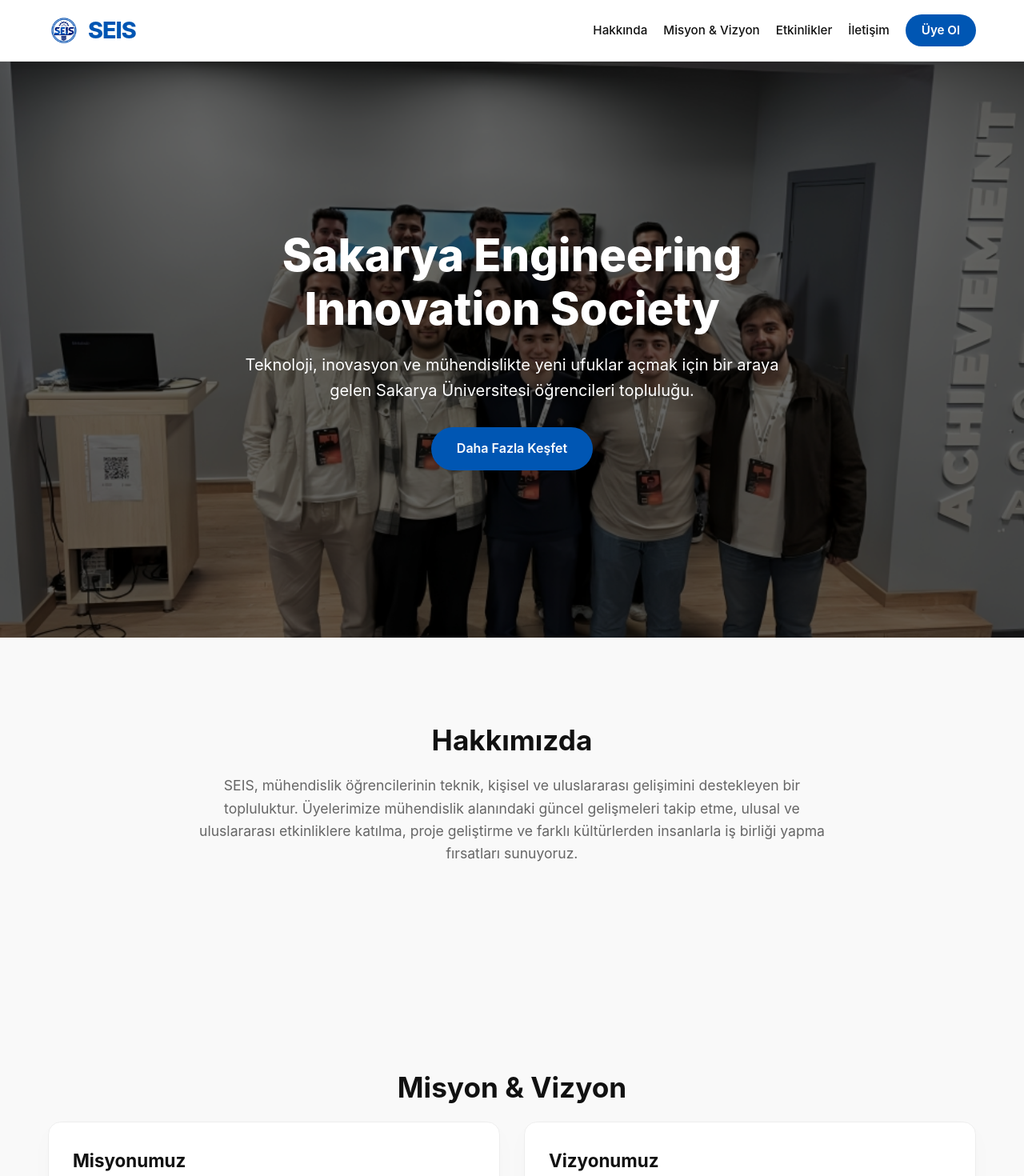
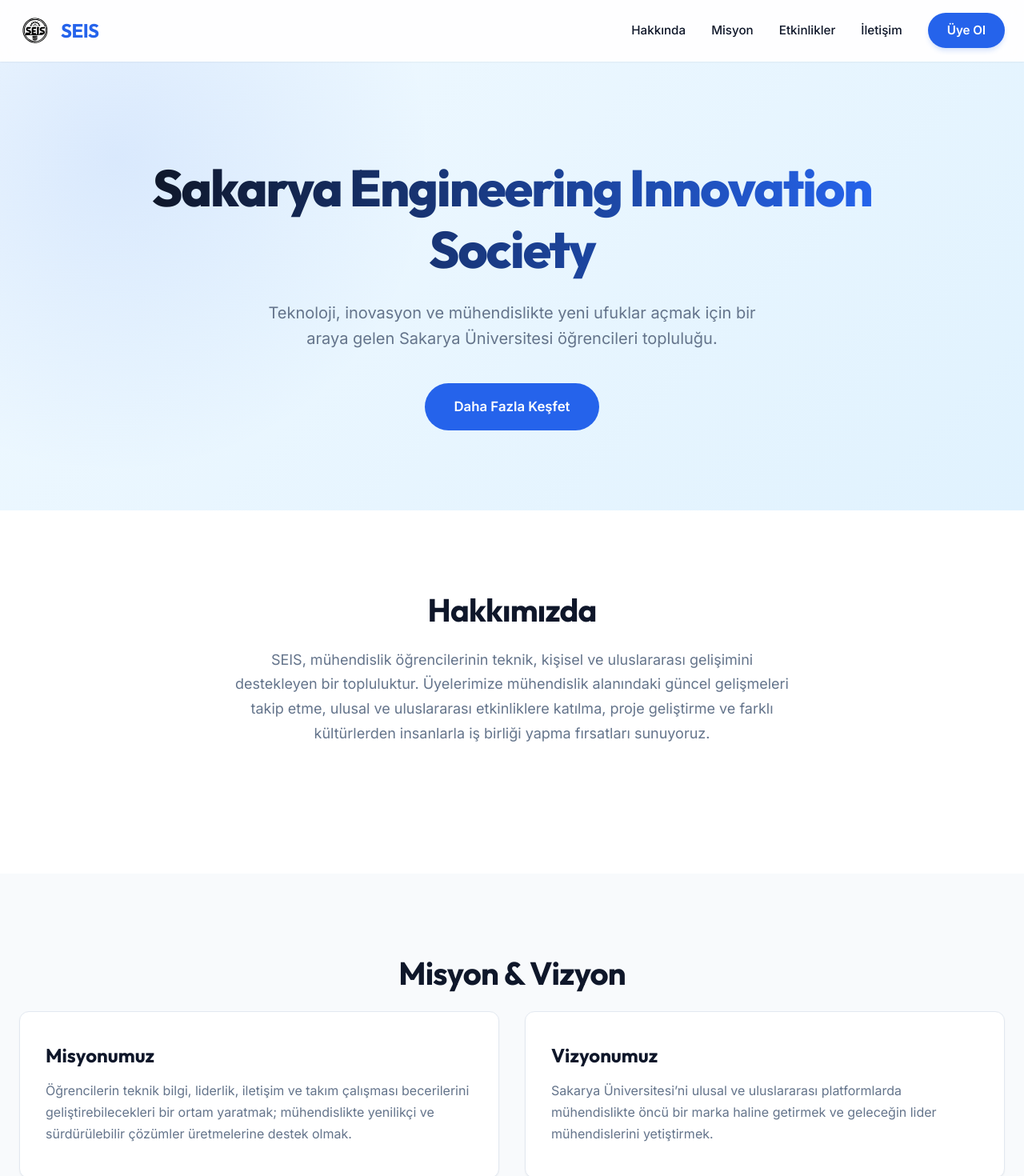
Before and after one commit to methin00/seisproject, a React (Vite) app: page / in a window 1280 px wide. Shown: the top 1470 px of the page at 80% size. Built offline with nearby package versions, Linux system fonts and the light colour scheme.

Commit message:
new interface drop

```diff
--- a/index.html
+++ b/index.html
@@ -1,10 +1,19 @@
 <!doctype html>
-<html lang="en">
+<html lang="tr">
   <head>
     <meta charset="UTF-8" />
     <link rel="icon" type="image/svg+xml" href="/seis.svg" />
     <meta name="viewport" content="width=device-width, initial-scale=1.0" />
-    <title>SEIS - Sakarya Engineering & Innovation Society</title>
+    <title>SEIS - Sakarya Engineering Innovation Society</title>
+    <meta name="description" content="Sakarya Üniversitesi mühendislik öğrencileri topluluğu. Teknoloji, inovasyon ve kariyer odaklı etkinlikler, projeler ve network fırsatları." />
+    <meta name="keywords" content="Sakarya Üniversitesi, SEIS, Mühendislik Kulübü, Teknoloji, İnovasyon, Öğrenci Topluluğu" />
+    <meta name="robots" content="index, follow" />
+    <meta name="author" content="SEIS" />
+
+    <!-- Google Fonts: Outfit & Inter -->
+    <link rel="preconnect" href="https://fonts.googleapis.com">
+    <link rel="preconnect" href="https://fonts.gstatic.com" crossorigin>
+    <link href="https://fonts.googleapis.com/css2?family=Inter:wght@300;400;500;600;700&family=Outfit:wght@400;500;700;800&display=swap" rel="stylesheet">
   </head>
   <body>
     <div id="root"></div>
--- a/src/components/Card.jsx
+++ b/src/components/Card.jsx
@@ -1,11 +1,10 @@
 import React from "react";
-
 
 export default function Card({ title, text }) {
     return (
-        <div className="card" data-reveal>
+        <article className="card" data-reveal>
             {title && <h3>{title}</h3>}
             {text && <p>{text}</p>}
-        </div>
+        </article>
     );
 }
--- a/src/components/Header.jsx
+++ b/src/components/Header.jsx
@@ -1,21 +1,19 @@
 import React from "react";
-// Logonu src/assets klasörüne koyup buradan import edebilirsin veya public klasöründen çekebilirsin.
-// Şimdilik placeholder bir yazı/resim alanı bıraktım.
 
 export default function Header() {
     return (
         <header className="site-header">
             <div className="header-container">
                 {/* LOGO ALANI */}
-                <div className="site-logo">
-                    <img src="/seis.png" alt="SEIS Logo"/>
-                    <span className="logo-text">SEIS</span>
-                </div>
+                <a href="#" className="site-logo">
+                    <img src="/seis.svg" alt="SEIS Logo" />
+                    SEIS
+                </a>
 
                 {/* NAVIGASYON */}
                 <nav className="site-nav">
                     <a href="#hakkinda">Hakkında</a>
-                    <a href="#misyon-vizyon">Misyon & Vizyon</a>
+                    <a href="#misyon-vizyon">Misyon</a>
                     <a href="#etkinlikler">Etkinlikler</a>
                     <a href="#iletisim">İletişim</a>
                     <a href="#uye-ol" className="nav-btn">Üye Ol</a>
--- a/src/components/Hero.jsx
+++ b/src/components/Hero.jsx
@@ -1,10 +1,8 @@
 import React from "react";
-import "../Hero.css";
 
 export default function Hero() {
     return (
         <section className="hero">
-            <div className="hero-overlay">
             <div className="hero-content">
                 <h1>Sakarya Engineering Innovation Society</h1>
                 <p>
@@ -15,7 +13,6 @@
                     <a href="#hakkinda" className="btn btn-primary">Daha Fazla Keşfet</a>
                 </div>
             </div>
-            </div>
         </section>
     );
 }
--- a/src/pages/SeisLanding.jsx
+++ b/src/pages/SeisLanding.jsx
@@ -18,6 +18,7 @@
     return (
         <div>
             <Header />
+            <main>
                 <Hero />
 
                 {/* Hakkında */}
@@ -60,7 +61,7 @@
                     lead="SEIS ailesine katılmak, etkinliklere katılmak ve kendini geliştirmek için başvurunu hemen yap."
                 >
                     <div style={{ textAlign: "center", marginTop: 16 }}>
-                    <button className="btn" onClick={handleApplyClick}>Başvuru Yap</button>
+                        <button className="btn btn-primary" onClick={handleApplyClick}>Başvuru Yap</button>
                     </div>
                 </Section>
 
@@ -73,7 +74,7 @@
                         Instagram: <a href="https://instagram.com/seis_eu" target="_blank" rel="noreferrer">@seis_eu</a>
                     </p>
                 </Section>
-
+            </main>
             <Footer />
         </div>
     );
--- a/src/styles/seis.css
+++ b/src/styles/seis.css
@@ -1,59 +1,119 @@
 /* --- Reset & Base --- */
 :root {
-    --primary-color: #0056b3; /* SEIS Mavisi */
-    --secondary-color: #111;
-    --text-color: #333;
-    --light-bg: #f9f9f9;
-    --white: #ffffff;
-    --transition: all 0.3s ease;
+    /* Color Palette */
+    --primary-color: #2563EB;
+    /* Royal Blue */
+    --primary-dark: #1E40AF;
+    --secondary-color: #0F172A;
+    /* Deep Navy */
+    --text-color: #334155;
+    /* Slate 700 */
+    --text-light: #64748B;
+    /* Slate 500 */
+    --bg-body: #F8FAFC;
+    /* Slate 50 */
+    --bg-white: #FFFFFF;
+
+    /* Typography */
+    --font-heading: 'Outfit', sans-serif;
+    --font-body: 'Inter', sans-serif;
+
+    /* Effects */
+    --shadow-sm: 0 1px 2px 0 rgb(0 0 0 / 0.05);
+    --shadow-md: 0 4px 6px -1px rgb(0 0 0 / 0.1), 0 2px 4px -2px rgb(0 0 0 / 0.1);
+    --shadow-lg: 0 10px 15px -3px rgb(0 0 0 / 0.1), 0 4px 6px -4px rgb(0 0 0 / 0.1);
+    --transition: all 0.3s cubic-bezier(0.4, 0, 0.2, 1);
+    --radius: 12px;
 }
 
-* { margin: 0; padding: 0; box-sizing: border-box; }
-html { scroll-behavior: smooth; }
+* {
+    margin: 0;
+    padding: 0;
+    box-sizing: border-box;
+}
+
+html {
+    scroll-behavior: smooth;
+}
+
 body {
-    font-family: 'Inter', 'Helvetica Neue', Arial, sans-serif;
-    background: var(--light-bg);
+    font-family: var(--font-body);
+    background: var(--bg-body);
     color: var(--text-color);
     line-height: 1.6;
+    -webkit-font-smoothing: antialiased;
 }
-a { text-decoration: none; color: inherit; transition: var(--transition); }
-ul { list-style: none; }
+
+h1,
+h2,
+h3,
+h4,
+h5,
+h6 {
+    font-family: var(--font-heading);
+    color: var(--secondary-color);
+    line-height: 1.2;
+}
+
+a {
+    text-decoration: none;
+    color: inherit;
+    transition: var(--transition);
+}
+
+ul {
+    list-style: none;
+}
+
+img {
+    max-width: 100%;
+    display: block;
+}
 
 /* --- Header --- */
 header.site-header {
-    background: rgba(255, 255, 255, 0.95);
-    backdrop-filter: blur(10px);
-    border-bottom: 1px solid #eaeaea;
+    background: rgba(255, 255, 255, 0.8);
+    backdrop-filter: blur(12px);
+    -webkit-backdrop-filter: blur(12px);
+    border-bottom: 1px solid rgba(255, 255, 255, 0.3);
     position: sticky;
     top: 0;
     z-index: 1000;
-    padding: 15px 0;
-    box-shadow: 0 2px 10px rgba(0,0,0,0.05);
+    padding: 16px 0;
+    box-shadow: var(--shadow-sm);
 }
 
 .header-container {
-    max-width: 1200px;
+    max-width: 1280px;
     margin: 0 auto;
     display: flex;
     justify-content: space-between;
     align-items: center;
-    padding: 0 20px;
+    padding: 0 24px;
 }
 
 /* Logo Alanı */
 .site-logo {
-    font-size: 1.8rem;
-    font-weight: 800;
-    color: var(--primary-color);
-    letter-spacing: -1px;
     display: flex;
     align-items: center;
-    gap: 10px;
+    gap: 12px;
+    font-family: var(--font-heading);
+    font-weight: 700;
+    font-size: 1.5rem;
+    color: var(--primary-color);
+    letter-spacing: -0.02em;
 }
-.site-logo img { height: 40px; } /* Logo resmi eklenirse boyutu */
+
+.site-logo img {
+    height: 40px;
+}
 
 /* Navigasyon */
-.site-nav { display: flex; align-items: center; gap: 20px; }
+.site-nav {
+    display: flex;
+    align-items: center;
+    gap: 32px;
+}
 
 .site-nav a {
     font-weight: 500;
@@ -62,155 +122,274 @@
     position: relative;
 }
 
-.site-nav a:not(.nav-btn):hover { color: var(--primary-color); }
+.site-nav a:not(.nav-btn)::after {
+    content: '';
+    position: absolute;
+    width: 0;
+    height: 2px;
+    bottom: -4px;
+    left: 0;
+    background-color: var(--primary-color);
+    transition: var(--transition);
+}
+
+.site-nav a:not(.nav-btn):hover::after {
+    width: 100%;
+}
+
+.site-nav a:not(.nav-btn):hover {
+    color: var(--primary-color);
+}
 
 /* Özel Buton Görünümlü Link (Üye Ol) */
 .site-nav .nav-btn {
     background: var(--primary-color);
-    color: var(--white);
-    padding: 8px 20px;
-    border-radius: 50px;
+    color: var(--bg-white);
+    padding: 10px 24px;
+    border-radius: 9999px;
+    /* Pill shape */
     font-weight: 600;
-}
-.site-nav .nav-btn:hover {
-    background: #004494;
-    transform: translateY(-2px);
-    box-shadow: 0 4px 12px rgba(0, 86, 179, 0.3);
+    box-shadow: 0 4px 6px -1px rgba(37, 99, 235, 0.2);
 }
 
-/* --- Hero Typography --- */
+.site-nav .nav-btn:hover {
+    background: var(--primary-dark);
+    transform: translateY(-1px);
+    box-shadow: 0 10px 15px -3px rgba(37, 99, 235, 0.3);
+}
+
+/* --- Hero --- */
+.hero {
+    position: relative;
+    /* Modern Gradient Background */
+    background: linear-gradient(135deg, #f0f9ff 0%, #e0f2fe 100%);
+    padding: 120px 20px 100px;
+    display: flex;
+    align-items: center;
+    justify-content: center;
+    text-align: center;
+    overflow: hidden;
+}
+
+/* Background Abstract decoration (optional) */
+.hero::before {
+    content: '';
+    position: absolute;
+    top: -50%;
+    left: -20%;
+    width: 800px;
+    height: 800px;
+    background: radial-gradient(circle, rgba(37, 99, 235, 0.1) 0%, transparent 70%);
+    border-radius: 50%;
+    z-index: 0;
+}
+
+.hero-content {
+    max-width: 900px;
+    z-index: 1;
+}
+
 .hero h1 {
-    font-size: 3.5rem;
+    font-size: 4rem;
     font-weight: 800;
-    margin-bottom: 20px;
-    line-height: 1.2;
-    animation: fadeUp 1s forwards;
+    margin-bottom: 24px;
+    letter-spacing: -0.03em;
+    background: linear-gradient(to right, var(--secondary-color), var(--primary-color));
+    -webkit-background-clip: text;
+    background-clip: text;
+    -webkit-text-fill-color: transparent;
+    animation: fadeUp 0.8s ease-out forwards;
 }
+
 .hero p {
     font-size: 1.25rem;
-    margin-bottom: 30px;
-    opacity: 0.9;
-    max-width: 700px;
+    margin-bottom: 40px;
+    color: var(--text-light);
+    max-width: 650px;
     margin-left: auto;
     margin-right: auto;
-    animation: fadeUp 1s 0.2s forwards;
+    animation: fadeUp 0.8s 0.1s ease-out forwards;
 }
 
 /* --- Sections --- */
 section.section {
-    padding: 100px 20px;
-    max-width: 1200px;
+    padding: 100px 24px;
+    max-width: 1280px;
     margin: auto;
 }
 
+/* Alternate Background for sections */
+section:nth-of-type(even) {
+    background: var(--bg-white);
+    /* Make sure to span full width if confined in container, usually handled by wrapper */
+    /* If section.section has max-width, we might need a wrapper.
+       For now assuming full width layout.
+    */
+}
+
 .section__title {
-    font-size: 2.2rem;
-    margin-bottom: 15px;
+    font-size: 2.5rem;
+    margin-bottom: 24px;
     font-weight: 700;
     text-align: center;
     color: var(--secondary-color);
+    letter-spacing: -0.02em;
 }
 
 .section__lead {
     text-align: center;
-    color: #666;
-    max-width: 800px;
-    margin: 0 auto 50px;
-    font-size: 1.1rem;
+    color: var(--text-light);
+    max-width: 700px;
+    margin: 0 auto 60px;
+    font-size: 1.125rem;
+    line-height: 1.7;
 }
 
 /* --- Cards --- */
 .card-grid {
     display: grid;
-    grid-template-columns: repeat(auto-fit, minmax(300px, 1fr));
-    gap: 30px;
+    grid-template-columns: repeat(auto-fit, minmax(320px, 1fr));
+    gap: 32px;
 }
 
 .card {
-    background: var(--white);
-    border-radius: 16px;
-    padding: 30px;
-    border: 1px solid #eee;
-    box-shadow: 0 10px 30px rgba(0,0,0,0.02);
+    background: var(--bg-white);
+    border-radius: var(--radius);
+    padding: 40px 32px;
+    border: 1px solid #e2e8f0;
+    box-shadow: var(--shadow-sm);
     transition: var(--transition);
-    opacity: 0; /* Animasyon için */
+    opacity: 0;
+    /* Animasyon için JS kontrolünde */
     transform: translateY(20px);
 }
 
-/* Card Animasyonu (Görünür olduğunda) */
-.card.visible { animation: fadeUp 0.6s forwards; }
+/* JS ile 'visible' class'ı eklenince */
+.card.visible {
+    animation: fadeUp 0.6s ease-out forwards;
+}
 
 .card:hover {
-    transform: translateY(-10px);
-    box-shadow: 0 20px 40px rgba(0,0,0,0.08);
-    border-color: transparent;
+    transform: translateY(-8px);
+    box-shadow: var(--shadow-lg);
+    border-color: #cbd5e1;
 }
 
 .card h3 {
-    margin-bottom: 15px;
-    font-size: 1.4rem;
+    margin-bottom: 16px;
+    font-size: 1.5rem;
     color: var(--secondary-color);
 }
+
 .card p {
     font-size: 1rem;
-    color: #555;
+    color: var(--text-light);
     line-height: 1.7;
 }
 
 /* --- Buttons --- */
 .btn {
-    display: inline-block;
-    padding: 14px 32px;
-    border-radius: 8px;
+    display: inline-flex;
+    justify-content: center;
+    align-items: center;
+    padding: 16px 36px;
+    border-radius: var(--radius);
     background: var(--secondary-color);
-    color: var(--white);
+    color: var(--bg-white);
     font-weight: 600;
     border: none;
     cursor: pointer;
     transition: var(--transition);
-    font-size: 1rem;
+    font-size: 1.05rem;
 }
+
 .btn:hover {
-    background: #333;
+    background: #1e293b;
     transform: translateY(-2px);
+    box-shadow: var(--shadow-md);
 }
+
 .btn-primary {
     background: var(--primary-color);
-    border-radius: 50px;
+    border-radius: 9999px;
 }
+
 .btn-primary:hover {
-    background: #004494;
+    background: var(--primary-dark);
 }
 
 /* --- Footer --- */
 .site-footer {
-    background: #1a1a1a;
-    color: #ccc;
-    padding: 60px 20px;
+    background: var(--secondary-color);
+    color: #94a3b8;
+    padding: 80px 24px;
     text-align: center;
-    margin-top: 80px;
-}
-.site-footer p { margin-bottom: 15px; opacity: 0.7; }
-.site-footer a {
-    color: #fff;
-    margin: 0 15px;
-    font-size: 0.9rem;
-    opacity: 0.6;
-}
-.site-footer a:hover { opacity: 1; text-decoration: underline; }
-
-/* --- Utilities & Animation --- */
-@keyframes fadeUp {
-    to { opacity: 1; transform: translateY(0); }
+    margin-top: 60px;
 }
 
-[data-reveal] { opacity: 0; transform: translateY(30px); }
-[data-reveal].visible { opacity: 1; transform: translateY(0); transition: opacity .8s cubic-bezier(0.5, 0, 0, 1), transform .8s cubic-bezier(0.5, 0, 0, 1); }
+.site-footer p {
+    margin-bottom: 16px;
+}
+
+.site-footer a {
+    color: #e2e8f0;
+    margin: 0 16px;
+    font-size: 0.95rem;
+    font-weight: 500;
+}
+
+.site-footer a:hover {
+    color: var(--bg-white);
+    text-decoration: none;
+}
 
 /* --- Responsive --- */
 @media (max-width: 768px) {
-    .header-container { flex-direction: column; gap: 15px; }
-    .site-nav { flex-wrap: wrap; justify-content: center; gap: 15px; }
-    .hero h1 { font-size: 2.2rem; }
-    .hero p { font-size: 1rem; }
+    .header-container {
+        flex-direction: column;
+        gap: 16px;
+    }
+
+    .site-nav {
+        gap: 16px;
+        flex-wrap: wrap;
+        justify-content: center;
+        width: 100%;
+    }
+
+    .hero h1 {
+        font-size: 2.5rem;
+    }
+
+    .hero p {
+        font-size: 1.1rem;
+        padding: 0 16px;
+    }
+
+    .section__title {
+        font-size: 2rem;
+    }
+
+    .card-grid {
+        grid-template-columns: 1fr;
+    }
 }
+
+/* --- Animations --- */
+@keyframes fadeUp {
+    to {
+        opacity: 1;
+        transform: translateY(0);
+    }
+}
+
+[data-reveal] {
+    opacity: 0;
+    transform: translateY(30px);
+}
+
+[data-reveal].visible {
+    opacity: 1;
+    transform: translateY(0);
+    transition: opacity 0.8s cubic-bezier(0.5, 0, 0, 1), transform 0.8s cubic-bezier(0.5, 0, 0, 1);
+}
```
Lines whose indentation alone changed are shown as unchanged.
